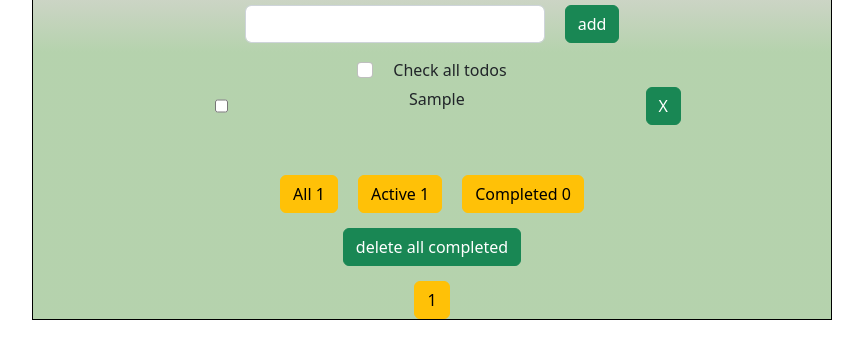
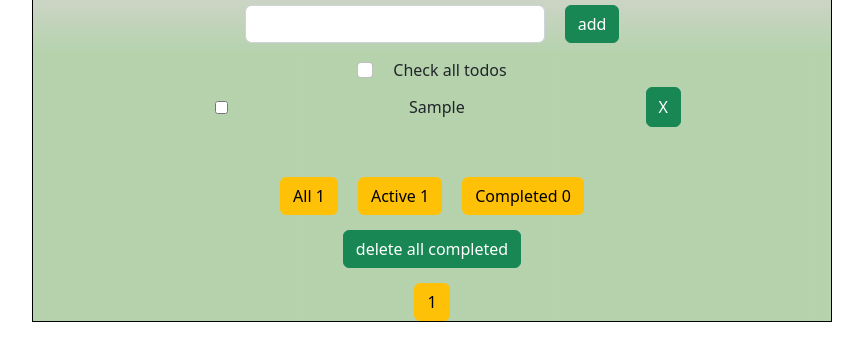
Before and after one commit to OlgaShenya/todo_js, a website: page index.html in a window 1280 px wide. Both pictures are taken after typing "Sample" into the empty fields and a click on the button "add". Shown: the part 174-534 px from the top of the page, without its empty margins (208-1071 px from the left). Drawn offline with nearby package versions, Linux system fonts and the light colour scheme.

Commit message:
Fixing some bugs

```diff
--- a/script.js
+++ b/script.js
@@ -163,8 +163,8 @@ const deleteAllDone = () => {
 
 const operateTask = (event) => {
   if (event.target.type === 'checkbox') { checkTask(event); }
-  if (event.target.type === 'submit') { deleteTask(event); }
-  if (event.target.localName === 'span' && event.detail === '2') {
+  if (event.target.type === 'button') { deleteTask(event); }
+  if (event.target.localName === 'span' && event.detail === 2) {
     event.target.classList.toggle('hidden');
     event.target.nextElementSibling.classList.toggle('hidden');
     event.target.nextElementSibling.focus();
--- a/style.css
+++ b/style.css
@@ -57,6 +57,7 @@ li {
 li {
     display:flex;
     justify-content: space-between;
+    align-items: center;
     gap: 20px;
     margin-top: 5px;
     margin-left: 150px;
@@ -67,9 +68,11 @@ li {
     width: 300px;
 }
 
-/* #myBtnStyle {
- background-color: rgb(84, 215, 84);
- color:rgb(12, 72, 12);
- height: 20px;
- width: 20px;
-}  */
+#myBtnStyle {
+ height: 40px;
+}
+
+li>span {
+    max-width: 80%;
+    word-wrap: break-word;
+}
```
